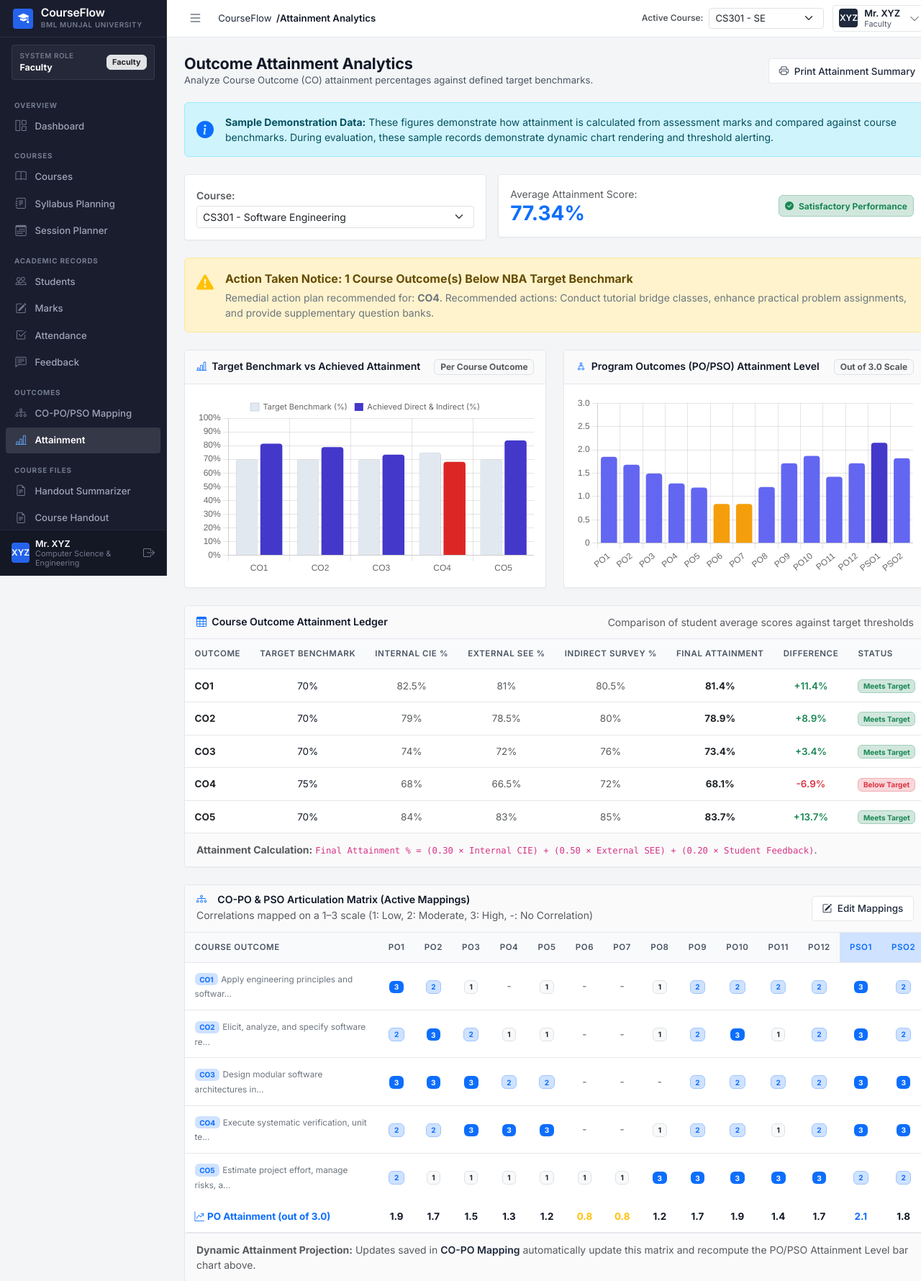
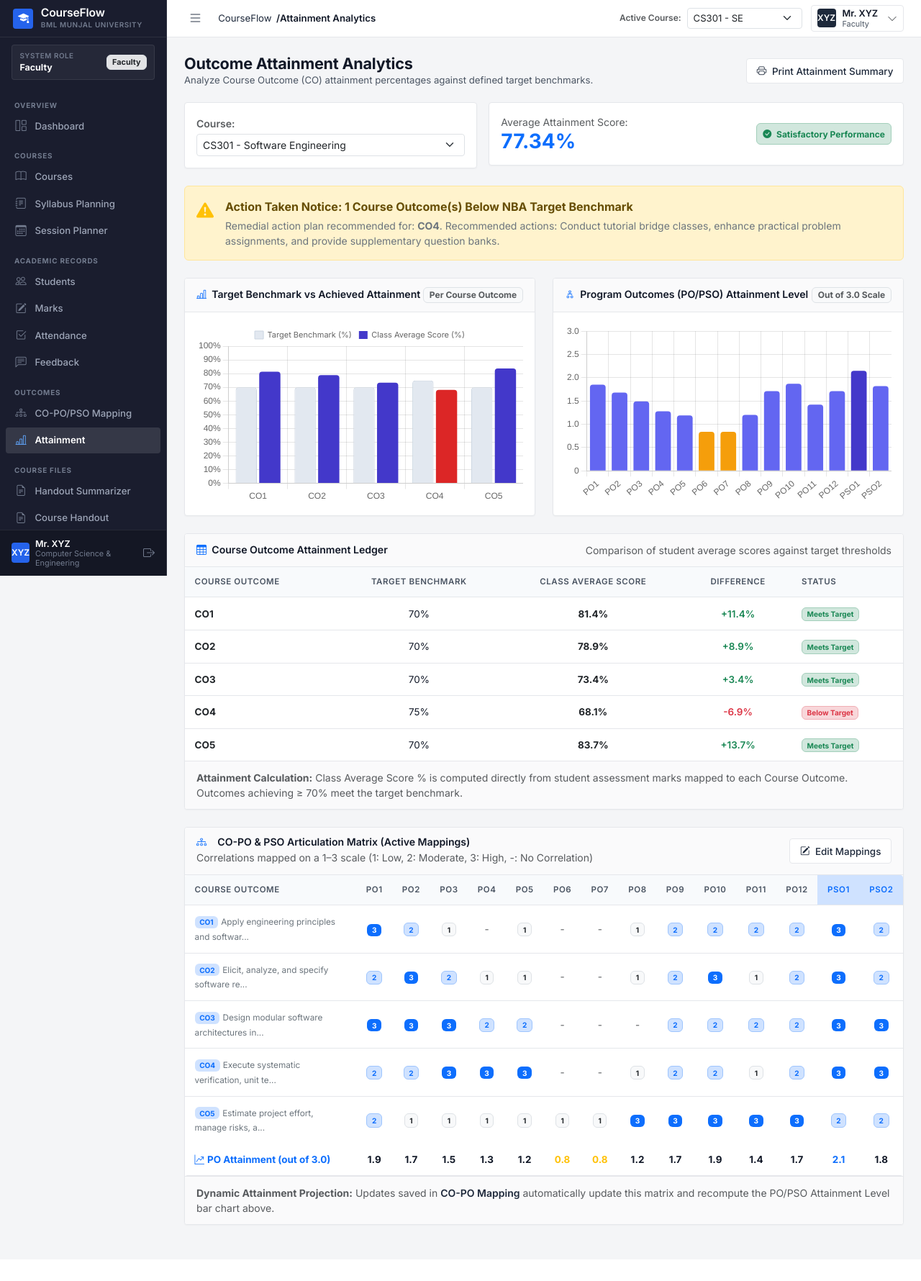
Before and after one commit to Prernaa-27/CourseFlow, a Flask app: page /attainment in a window 1280 px wide. Shown: the top 1780 px of the page at 72% size. After the commit the page ends 1704 px from the top, so only its background shows below. Run offline with Flask 3, Linux system fonts and the light colour scheme.

Commit message:
Simplify Attainment page: remove complex CIE/SEE/Survey breakdown and streamline to direct 5-column ledger

```diff
--- a/static/js/analytics.js
+++ b/static/js/analytics.js
@@ -268,23 +268,18 @@ function renderAttainmentView(attainment, outcomesData) {
   const tbody = document.getElementById('attainmentTableTbody');
   if (tbody) {
     if (outcomes.length === 0) {
-      tbody.innerHTML = `<tr><td colspan="8" class="text-center text-muted py-4">No attainment records available for this course.</td></tr>`;
+      tbody.innerHTML = `<tr><td colspan="5" class="text-center text-muted py-4">No attainment records available for this course.</td></tr>`;
     } else {
       tbody.innerHTML = outcomes.map(o => {
         const meetsTarget = o.status === 'Meets Target' || (o.achieved >= o.target);
         const statusText = o.status || (meetsTarget ? 'Meets Target' : 'Below Target');
-        const diffText = o.diff || (o.achieved >= o.target ? `+${(o.achieved - o.target).toFixed(1)}%` : `${(o.achieved - o.target).toFixed(1)}%`);
-        const internalVal = o.internal !== undefined ? `${o.internal}%` : '--';
-        const externalVal = o.external !== undefined ? `${o.external}%` : '--';
-        const indirectVal = o.indirect !== undefined ? `${o.indirect}%` : '--';
+        const diffNum = (o.achieved - o.target).toFixed(1);
+        const diffText = diffNum >= 0 ? `+${diffNum}%` : `${diffNum}%`;
 
         return `
           <tr>
             <td class="fw-bold text-dark">${o.code}</td>
             <td class="text-center">${o.target}%</td>
-            <td class="text-center text-muted">${internalVal}</td>
-            <td class="text-center text-muted">${externalVal}</td>
-            <td class="text-center text-muted">${indirectVal}</td>
             <td class="text-center fw-bold text-dark">${o.achieved}%</td>
             <td class="text-center fw-semibold ${meetsTarget ? 'text-success' : 'text-danger'}">
               ${diffText}
@@ -356,7 +351,7 @@ function renderAttainmentCharts(attainment, outcomesData) {
             borderRadius: 4
           },
           {
-            label: 'Achieved Direct & Indirect (%)',
+            label: 'Class Average Score (%)',
             data: outcomes.map(o => o.achieved),
             backgroundColor: outcomes.map(o => (o.status === 'Meets Target' || o.achieved >= o.target) ? '#4338CA' : '#DC2626'),
             borderRadius: 4
--- a/templates/attainment.html
+++ b/templates/attainment.html
@@ -15,15 +15,6 @@
       <button class="btn btn-outline-primary btn-sm" onclick="window.print();">
         <i class="bi bi-printer me-1"></i> Print Attainment Summary
       </button>
-    </div>
-  </div>
-
-  <!-- Transparent Demonstration Data Banner -->
-  <div class="alert alert-info border-info-subtle d-flex align-items-start gap-3 mb-4">
-    <i class="bi bi-info-circle-fill text-primary fs-4 mt-1"></i>
-    <div class="small">
-      <strong>Sample Demonstration Data:</strong>
-      These figures demonstrate how attainment is calculated from assessment marks and compared against course benchmarks. During evaluation, these sample records demonstrate dynamic chart rendering and threshold alerting.
     </div>
   </div>
 
@@ -106,12 +97,9 @@
       <table class="cf-table">
         <thead>
           <tr>
-            <th>Outcome</th>
+            <th>Course Outcome</th>
             <th class="text-center">Target Benchmark</th>
-            <th class="text-center">Internal CIE %</th>
-            <th class="text-center">External SEE %</th>
-            <th class="text-center">Indirect Survey %</th>
-            <th class="text-center">Final Attainment</th>
+            <th class="text-center">Class Average Score</th>
             <th class="text-center">Difference</th>
             <th>Status</th>
           </tr>
@@ -124,7 +112,7 @@
     <div class="cf-card-footer">
       <div class="small text-muted">
         <strong>Attainment Calculation:</strong>
-        <code>Final Attainment % = (0.30 &times; Internal CIE) + (0.50 &times; External SEE) + (0.20 &times; Student Feedback)</code>.
+        Class Average Score % is computed directly from student assessment marks mapped to each Course Outcome. Outcomes achieving &ge; 70% meet the target benchmark.
       </div>
     </div>
   </div>
@@ -162,5 +150,5 @@
 {% endblock %}
 
 {% block scripts %}
-<script src="{{ url_for('static', filename='js/analytics.js') }}?v=4.2"></script>
+<script src="{{ url_for('static', filename='js/analytics.js') }}?v=4.3"></script>
 {% endblock %}
```
